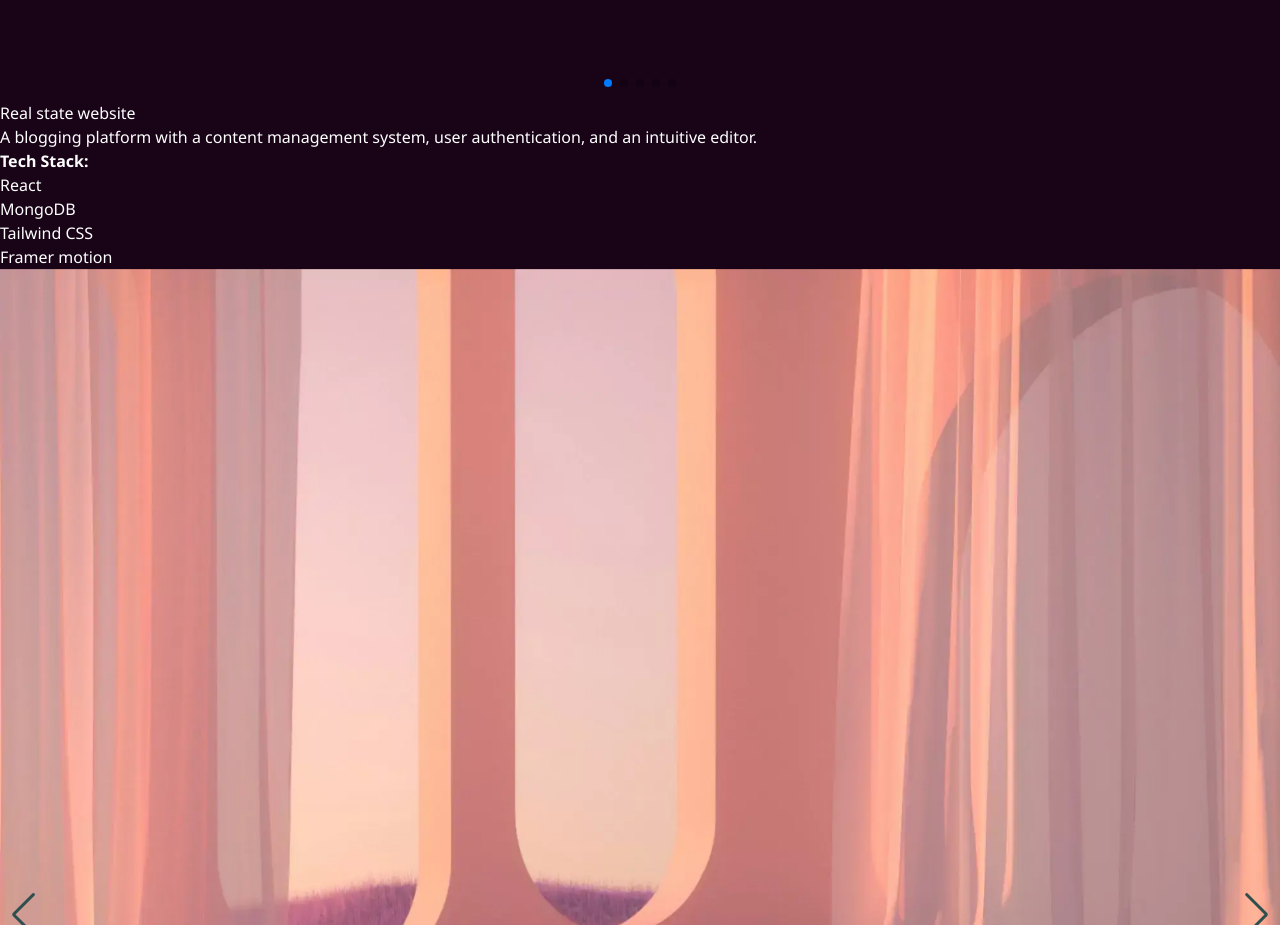
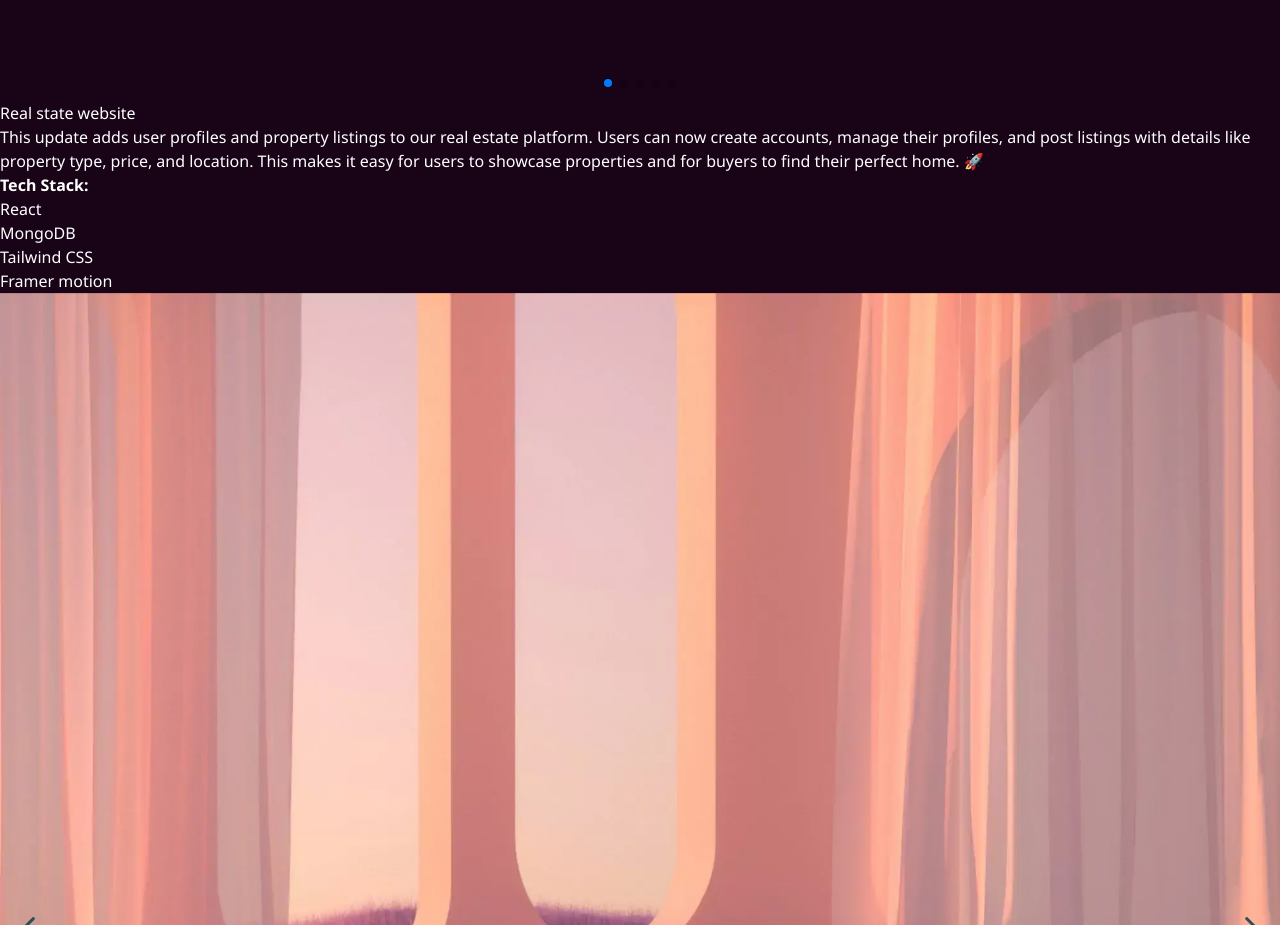
Before and after one commit to DishaniD/dishani-portfolio, a React (Vite) app: page / in a window 1280 px wide. Shown: the part 5480-6405 px from the top of the page. Built offline with nearby package versions, Linux system fonts and the light colour scheme.

Commit message:
update description

```diff
--- a/src/constants/index.jsx
+++ b/src/constants/index.jsx
@@ -114,7 +114,7 @@ export const PROJECTS = [
     id: 4,
     title: "Real state website",
     description:
-      "A blogging platform with a content management system, user authentication, and an intuitive editor.",
+      "This update adds user profiles and property listings to our real estate platform. Users can now create accounts, manage their profiles, and post listings with details like property type, price, and location. This makes it easy for users to showcase properties and for buyers to find their perfect home. 🚀",
     techStack: ["React", "MongoDB", "Tailwind CSS","Framer motion"],
     imageSrcs: [r1, r2, r3,r4,r5],
     link: "#",
```
